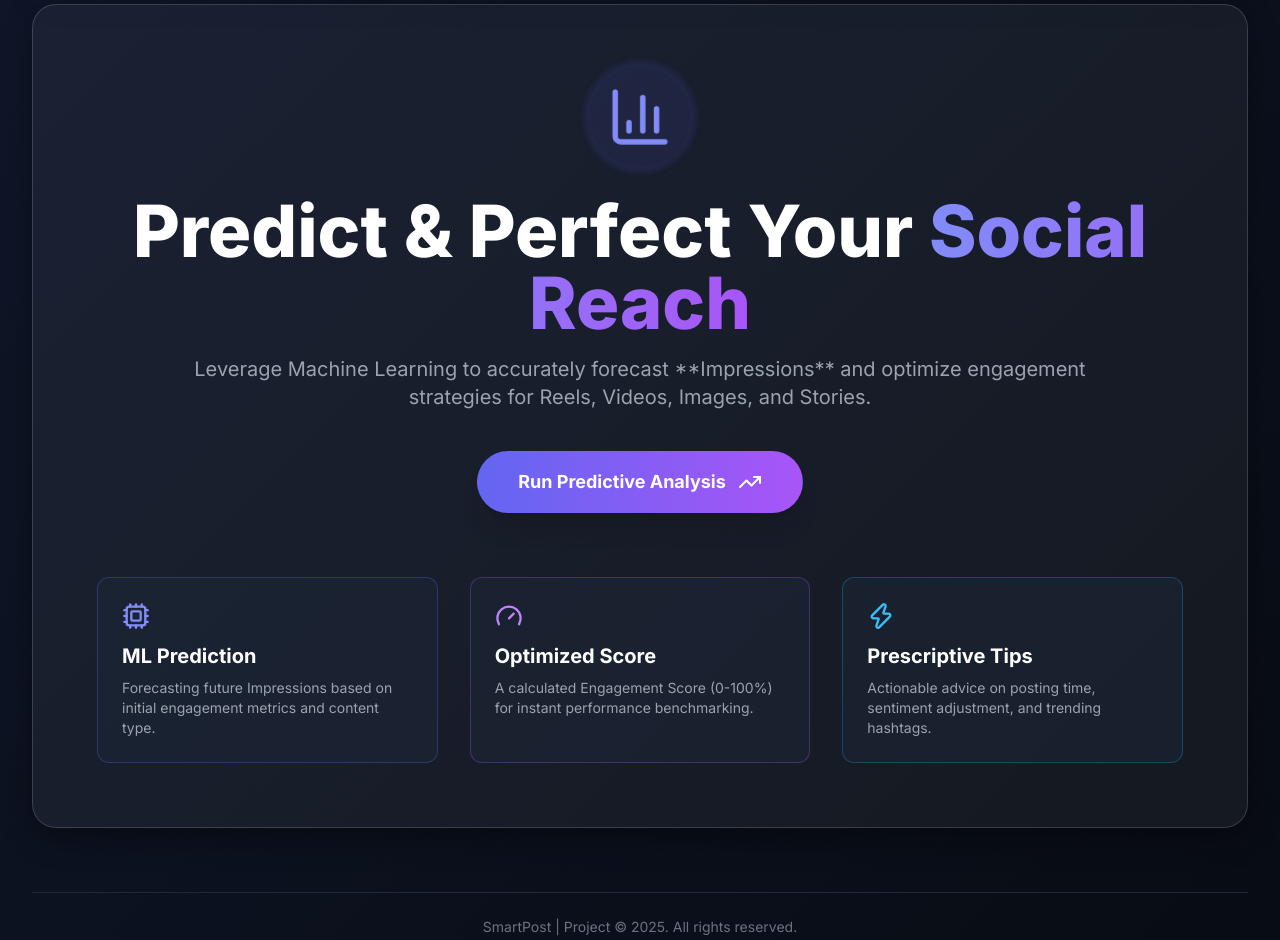
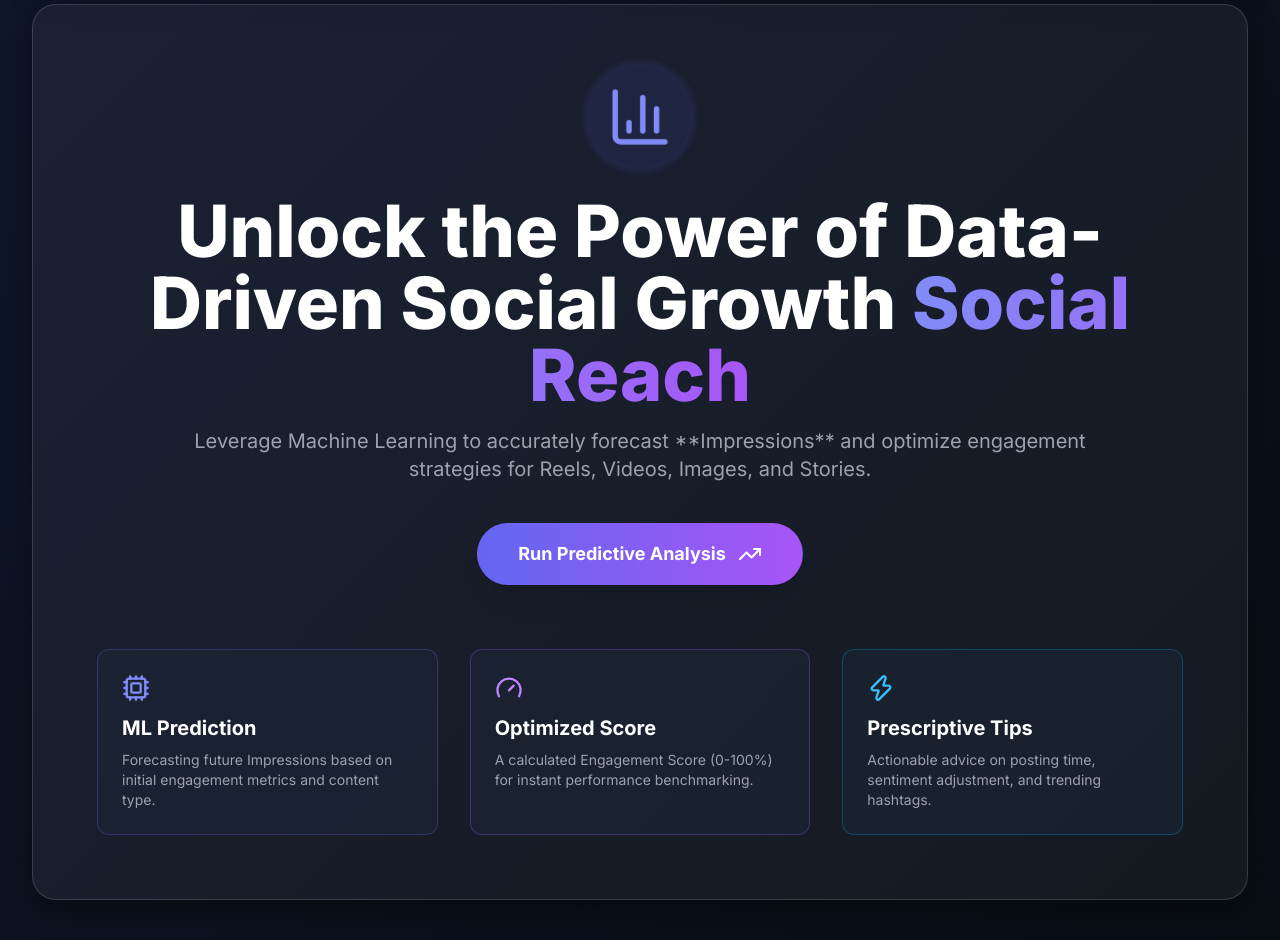
Before and after one commit to rohit-132/smart_post_analyzer, a Flask app: page / in a window 1280 px wide. Shown: the part 130-1070 px from the top of the page. Run offline with Flask 3, Linux system fonts and the light colour scheme; some libraries are stand-ins or nearby versions.

Commit message:
change in index.html

```diff
--- a/client/templates/index.html
+++ b/client/templates/index.html
@@ -163,7 +163,7 @@
                     </div>
 
                     <h2 class="text-5xl md:text-7xl font-extrabold text-white mb-4 leading-tight">
-                        Predict & Perfect Your <span class="bg-clip-text text-transparent bg-gradient-to-r from-indigo-400 to-purple-500">Social Reach</span>
+                        Unlock the Power of Data-Driven Social Growth <span class="bg-clip-text text-transparent bg-gradient-to-r from-indigo-400 to-purple-500">Social Reach</span>
                     </h2>
                     <p class="text-xl text-gray-400 max-w-4xl mx-auto mb-10">
                         Leverage Machine Learning to accurately forecast **Impressions** and optimize engagement strategies for Reels, Videos, Images, and Stories.
```
